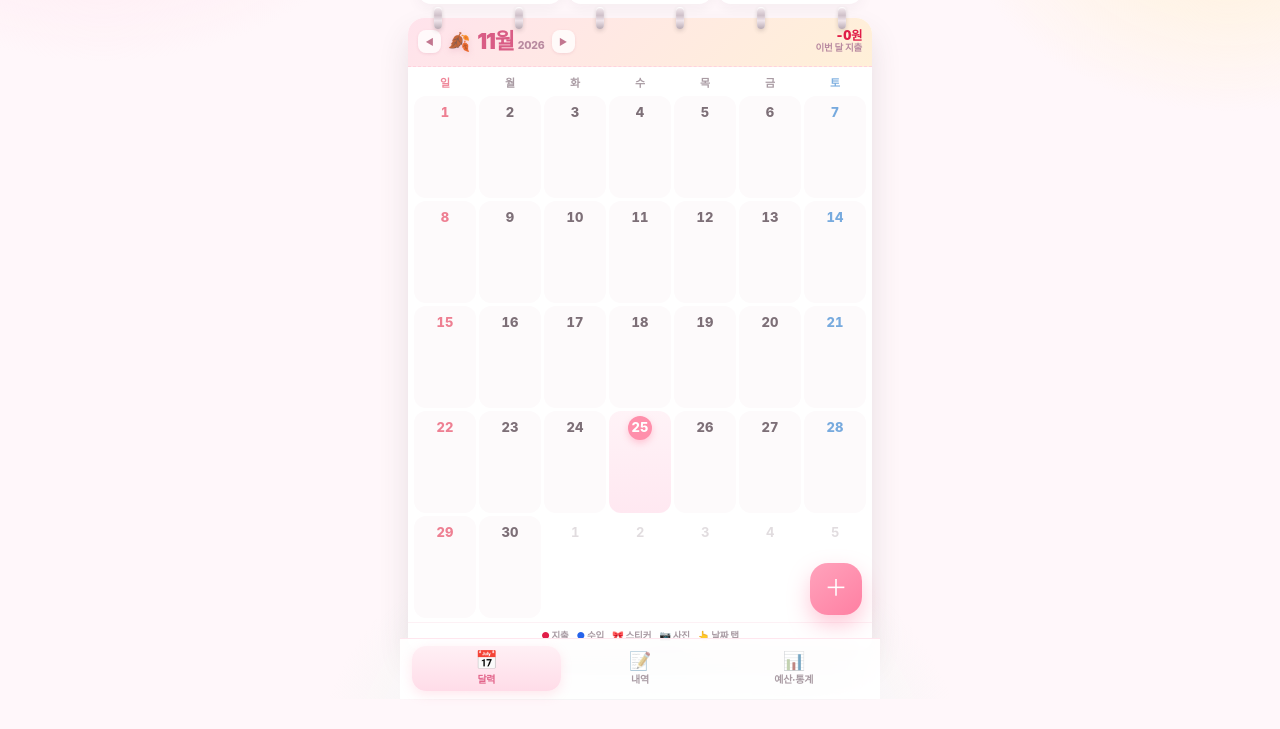
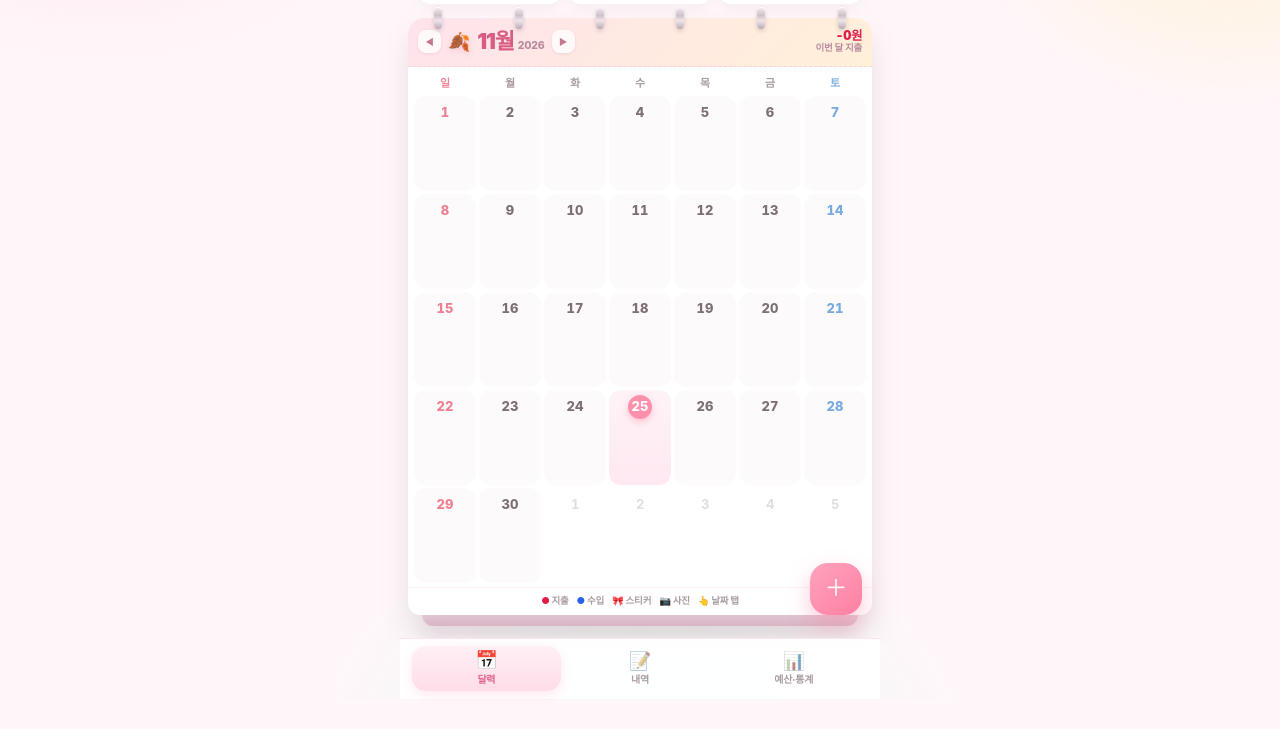
Before and after one commit to 6npkjjr4mc-hub/-, a plain HTML site: page index.html in a window 1280 px wide. Shown: the part 101-830 px from the top of the page. Drawn offline with Linux system fonts and the light colour scheme.

Commit message:
style: 달력 칸이 화면 높이를 채우도록 여백 보정

```diff
--- a/index.html
+++ b/index.html
@@ -1089,11 +1089,11 @@
     if (!rows) return;
     var top = grid.getBoundingClientRect().top;
     var tab = $('tabbar');
-    var reserve = (tab ? tab.offsetHeight : 58) + 16;
+    var reserve = (tab ? tab.offsetHeight : 58) + 52;
     var avail = window.innerHeight - top - reserve;
     var gap = 3;
     var h = Math.floor((avail - gap * (rows - 1)) / rows);
-    h = Math.max(50, Math.min(118, h));
+    h = Math.max(50, Math.min(132, h));
     grid.style.gridAutoRows = h + 'px';
   }
 
```
